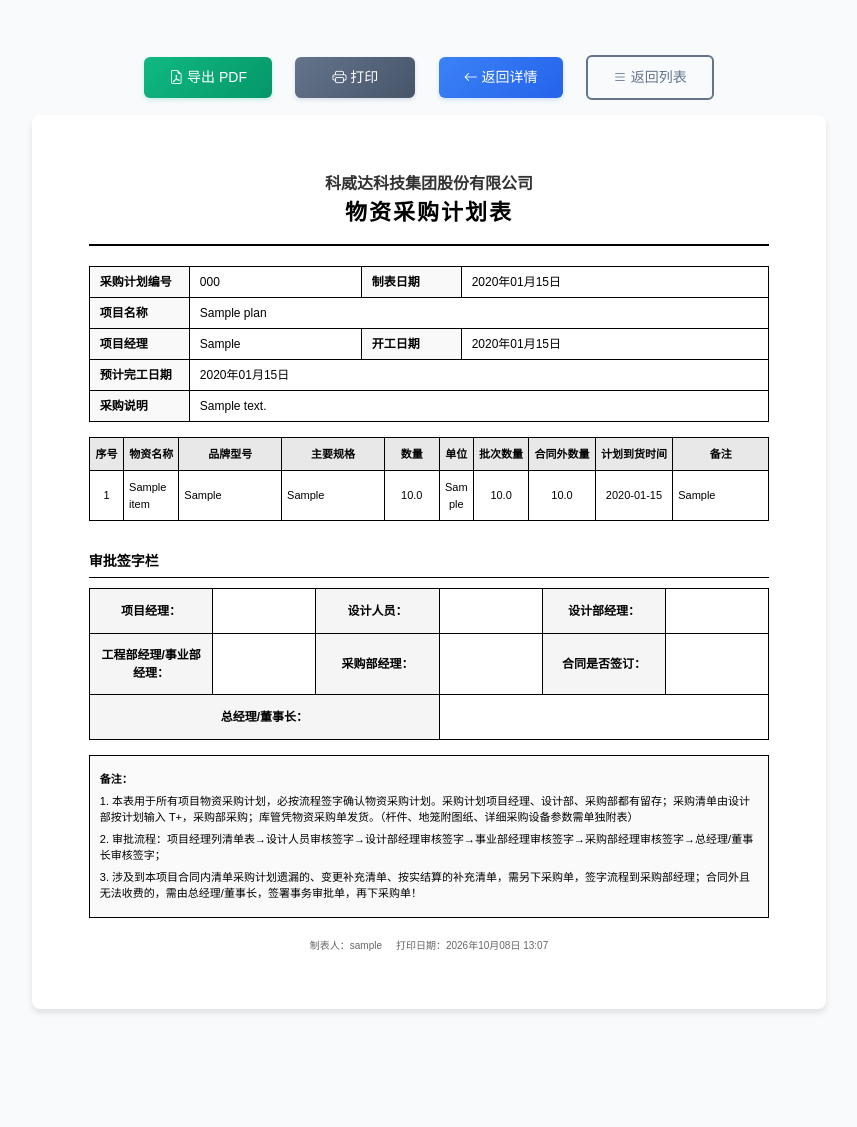
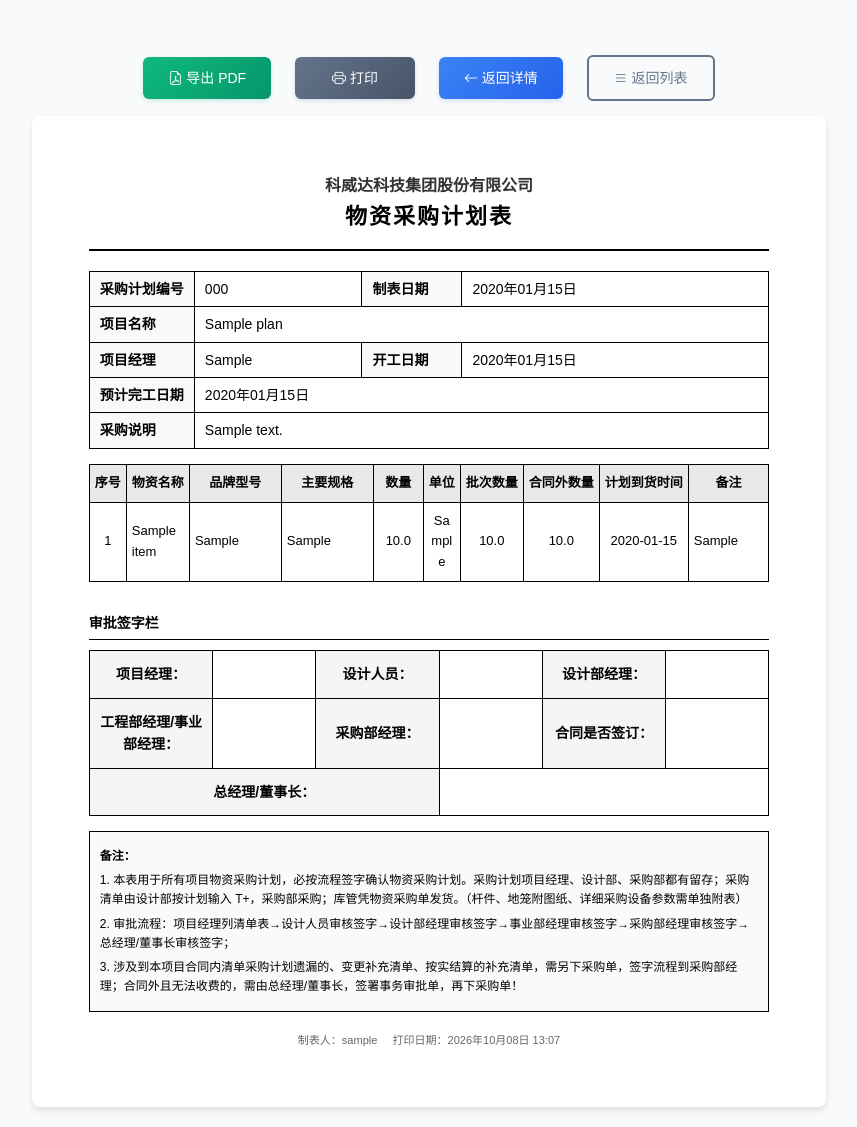
Before and after one commit to qianqianjie-999/procurement_v1.0, a Flask app: page /plan/1/preview in a window 1280 px wide. Shown: the whole page, without its empty margins (211-1068 px from the left). Before the commit the page ends 1013 px from the top, so only its background shows below. Run offline with Flask 3, Linux system fonts and the light colour scheme; a user stored in the database is signed in; tables that the repository leaves empty hold one stand-in row (values such as "Sample post"); some web fonts are replaced.

Commit message:
style: 采购单 PDF 字号上调一档，解决"字太小"
预览页 plan_preview.html：
  body 12→14px，items-table 11→13px，
  gm-approval-note 11→12px，remarks 11→12px，页脚 10→11px

WeasyPrint 导出模板 plan_pdf.html（用户实际下载的 PDF）：
  body 10→13px，items-table 9→12px，
  gm-approval-note 8→11px，footer 8→10px，
  标题 18→20px，公司名 14→16px，签字栏标题 12→14px

功能与版式零改动，仅字号/padding 调整

```diff
--- a/app/templates/plan/plan_preview.html
+++ b/app/templates/plan/plan_preview.html
@@ -29,8 +29,8 @@
         body {
             /* 中文字体配置：优先使用宋体，确保 PDF 导出时中文正常显示 */
             font-family: "SimSun", "Songti SC", "STSong", "SimHei", "Heiti SC", sans-serif;
-            font-size: 12px;
-            line-height: 1.5;
+            font-size: 14px;
+            line-height: 1.6;
             color: #000;
             background-color: #f8fafc;
             padding: 20px;
@@ -105,7 +105,7 @@
             width: 100%;
             border-collapse: collapse;
             margin-bottom: 20px;
-            font-size: 11px;
+            font-size: 13px;
         }
 
         .items-table th,
@@ -192,7 +192,7 @@
             padding: 10px;
             border: 1px solid #000;
             background-color: #fafafa;
-            font-size: 11px;
+            font-size: 12px;
         }
 
         .gm-approval-note p {
@@ -216,11 +216,11 @@
             padding: 15px;
             border: 1px solid #000;
             background-color: #fafafa;
-            font-size: 11px;
+            font-size: 12px;
         }
 
         .remarks-section h4 {
-            font-size: 12px;
+            font-size: 13px;
             font-weight: bold;
             margin-bottom: 10px;
         }
@@ -360,7 +360,7 @@
             }
 
             .items-table {
-                font-size: 10px;
+                font-size: 11px;
             }
 
             .items-table th,
@@ -502,7 +502,7 @@
         </div>
 
         <!-- 页脚信息 -->
-        <div style="margin-top: 20px; font-size: 10px; color: #666; text-align: center;">
+        <div style="margin-top: 20px; font-size: 11px; color: #666; text-align: center;">
             <p>制表人：{{ plan.creator.username if plan.creator else '-' }} &nbsp;&nbsp;&nbsp;
                打印日期：{{ now().strftime('%Y年%m月%d日 %H:%M') if now() else '-' }}</p>
         </div>
```
Also changed, not shown: app/templates/plan/plan_pdf.html (+11 -11 lines).
